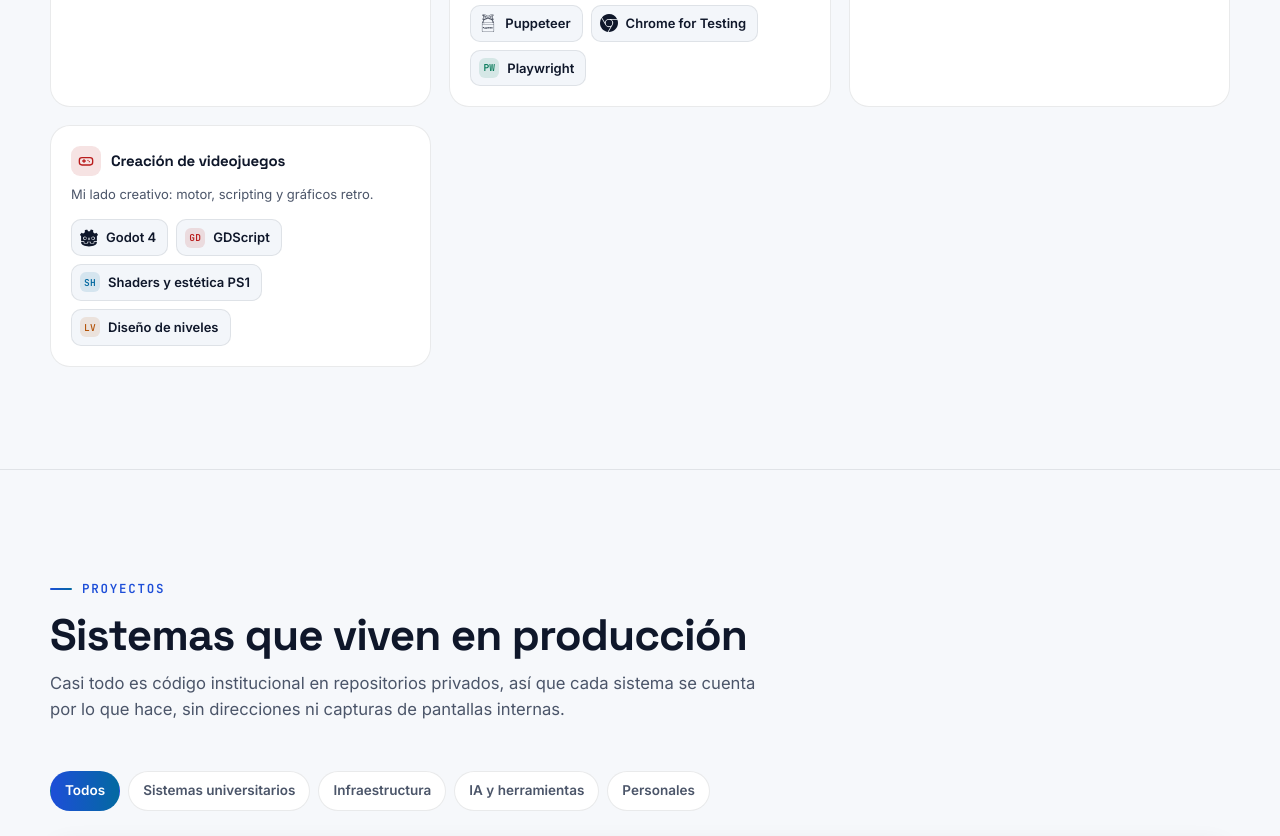
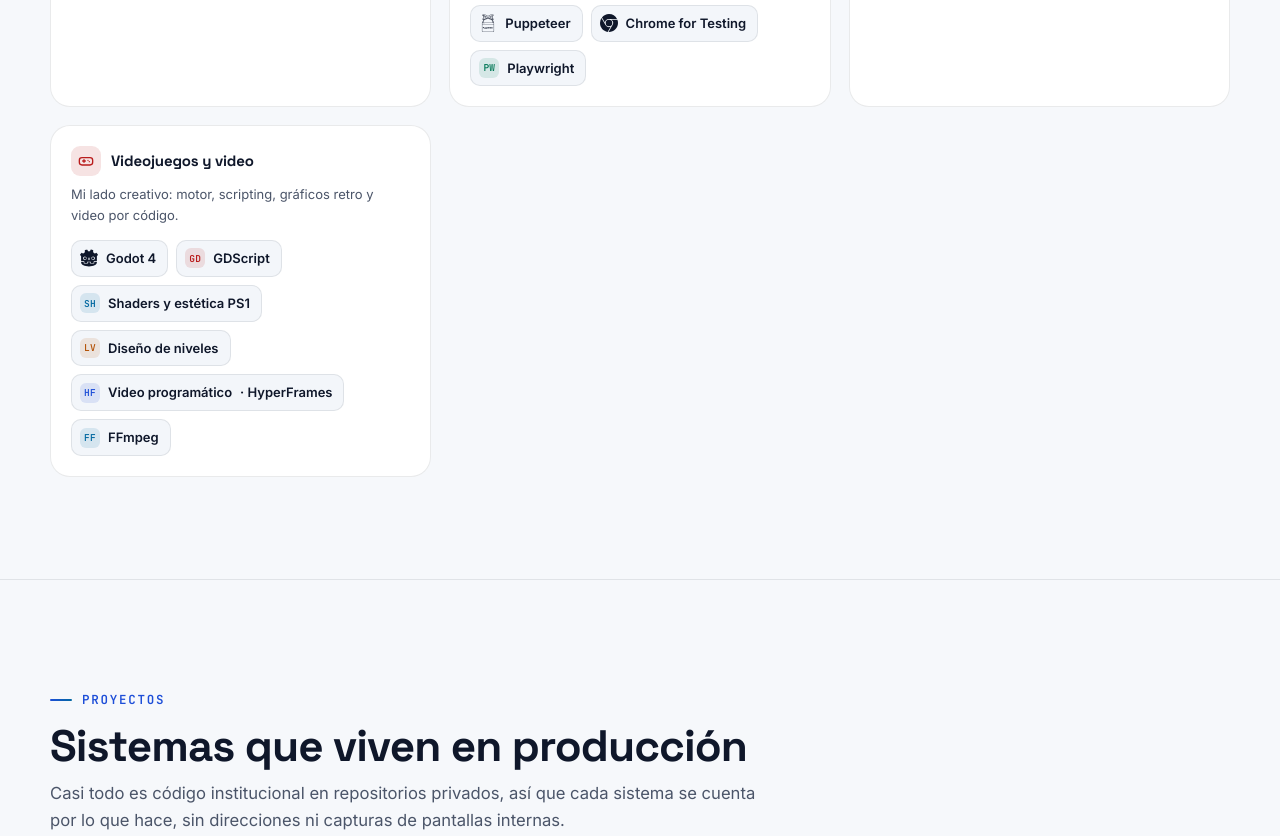
Before and after one commit to ZERLB/portafolio_luis_antonio_rosas_gomez, a plain HTML site: page index.html in a window 1280 px wide. Shown: the part 4603-5439 px from the top of the page. Drawn offline with Linux system fonts and the light colour scheme.

Commit message:
Video programático (HyperFrames, FFmpeg) en el stack; chips de la sección creativa traducidos

```diff
--- a/index.html
+++ b/index.html
@@ -719,13 +719,15 @@ ul{margin:0;padding:0;list-style:none}
           </ul>
         </div>
         <div class="group rv">
-          <h3><span class="pi c-rose"><svg viewBox="0 0 24 24"><rect x="2" y="7" width="20" height="11" rx="4"/><path d="M7 12h4M9 10v4M15 11h.01M17 13h.01"/></svg></span><span data-i="g10">Creación de videojuegos</span></h3>
-          <p data-i="g10d">Mi lado creativo: motor, scripting y gráficos retro.</p>
+          <h3><span class="pi c-rose"><svg viewBox="0 0 24 24"><rect x="2" y="7" width="20" height="11" rx="4"/><path d="M7 12h4M9 10v4M15 11h.01M17 13h.01"/></svg></span><span data-i="g10">Videojuegos y video</span></h3>
+          <p data-i="g10d">Mi lado creativo: motor, scripting, gráficos retro y video por código.</p>
           <ul class="tech">
             <li><svg class="ic"><use href="#i-godotengine"/></svg>Godot 4</li>
             <li><span class="mk c-rose">GD</span>GDScript</li>
-            <li><span class="mk c-violet">SH</span>Shaders y estética PS1</li>
-            <li><span class="mk c-amber">LV</span>Diseño de niveles</li>
+            <li><span class="mk c-violet">SH</span><span data-i="c.ps1">Shaders y estética PS1</span></li>
+            <li><span class="mk c-amber">LV</span><span data-i="c.lv">Diseño de niveles</span></li>
+            <li><span class="mk c-cyan">HF</span><span data-i="c.vid">Video programático</span> · HyperFrames</li>
+            <li><span class="mk c-violet">FF</span>FFmpeg</li>
           </ul>
         </div>
       </div>
@@ -1244,7 +1246,7 @@ ul{margin:0;padding:0;list-style:none}
     'kpi1':'servers','kpi1s':'Linux · NAS · XCP-ng','kpi2':'VMs on XCP-ng','kpi2s':'virtualization pool','kpi3':'HAProxy load balancers','kpi3s':'two institutional networks','kpi4':'virtual classrooms','kpi4s':'3 Moodle + Canvas in Docker','kpi5':'database engines','kpi5s':'MySQL · MariaDB · PostgreSQL','kpi6':'monitoring','kpi6s':'services, URLs, backups and alerts',
     'tn1':'User traffic','tn2':'Encrypted management network','tn3':'XCP-ng virtualization','tn4':'Backups and storage',
     'stack.k':'Stack','stack.h':'Tools I use every day','stack.sub':'Grouped by layer. Everything listed here has been used in real systems, not just tutorials.',
-    'g1':'Languages','g1d':'What I write daily and what I read without fear.','g2':'Backend and APIs','g2d':'Modular REST APIs, authentication, queues and scheduled jobs.','g3':'Frontend','g3d':'Fast, installable interfaces for students, teachers and staff.','g4':'Databases','g4d':'Dedicated databases per system, migrations and verified backups.','g5':'Servers and virtualization','g5d':'Real Linux: packages, services, disks, networking and hypervisors.','g6':'Networking and security','g6d':'Topology design, segmentation and encrypted access.','g7':'Platforms I administer','g7d':'Installation, tuning, upgrades and backups.','g8':'AI and productivity','g8d':'Assistants that code with me, kept honest by rules and tests.','g9':'Workflow and delivery','g9d':'From commit to server, with rollback and evidence.','g10':'Game development','g10d':'My creative side: engine, scripting and retro graphics.',
+    'g1':'Languages','g1d':'What I write daily and what I read without fear.','g2':'Backend and APIs','g2d':'Modular REST APIs, authentication, queues and scheduled jobs.','g3':'Frontend','g3d':'Fast, installable interfaces for students, teachers and staff.','g4':'Databases','g4d':'Dedicated databases per system, migrations and verified backups.','g5':'Servers and virtualization','g5d':'Real Linux: packages, services, disks, networking and hypervisors.','g6':'Networking and security','g6d':'Topology design, segmentation and encrypted access.','g7':'Platforms I administer','g7d':'Installation, tuning, upgrades and backups.','g8':'AI and productivity','g8d':'Assistants that code with me, kept honest by rules and tests.','g9':'Workflow and delivery','g9d':'From commit to server, with rollback and evidence.','g10':'Games and video','g10d':'My creative side: engine, scripting, retro graphics and video made with code.','c.ps1':'Shaders and PS1 look','c.lv':'Level design','c.vid':'Programmatic video',
     'pr.k':'Projects','pr.h':'Systems that live in production','pr.sub':'Almost everything is institutional code in private repositories, so each system is described by what it does, with no internal addresses or screenshots.',
     'f.all':'All','f.uni':'University systems','f.infra':'Infrastructure','f.ia':'AI and tools','f.personal':'Personal',
     'feat.k':'Flagship project · my own',
```
Also changed, not shown: 1 other file.
